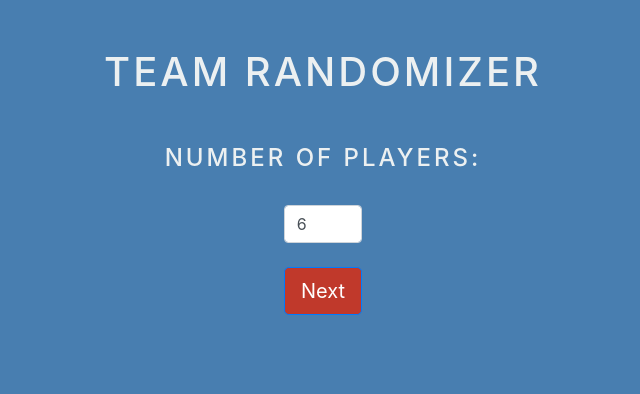
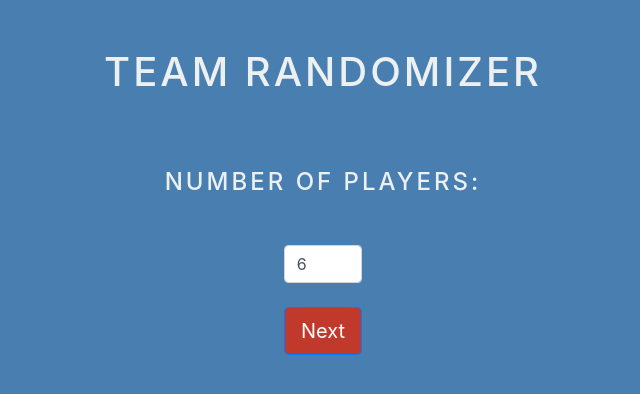
Before and after one commit to poftadeh/team-randomizer, a React (Create React App) app: page / in a window 1280 px wide. Shown: the top 394 px of the page, without its empty margins (317-957 px from the left). Built offline with nearby package versions, Linux system fonts and the light colour scheme.

Commit message:
fix: player count component spacing

```diff
--- a/src/components/screens/PlayerCount.js
+++ b/src/components/screens/PlayerCount.js
@@ -8,9 +8,9 @@
   render() {
     return (
       <>
-        <h4 className="text-uppercase mb-4 mt-4">Number of Players:</h4>
+        <h4 className="text-uppercase mb-4 mt-5">Number of Players:</h4>
         <form onSubmit={this.handleSubmit}>
-          <div className="d-flex flex-column align-items-center mt-2">
+          <div className="d-flex flex-column align-items-center mt-4">
             <input
               type="number"
               name="countInput"
```
